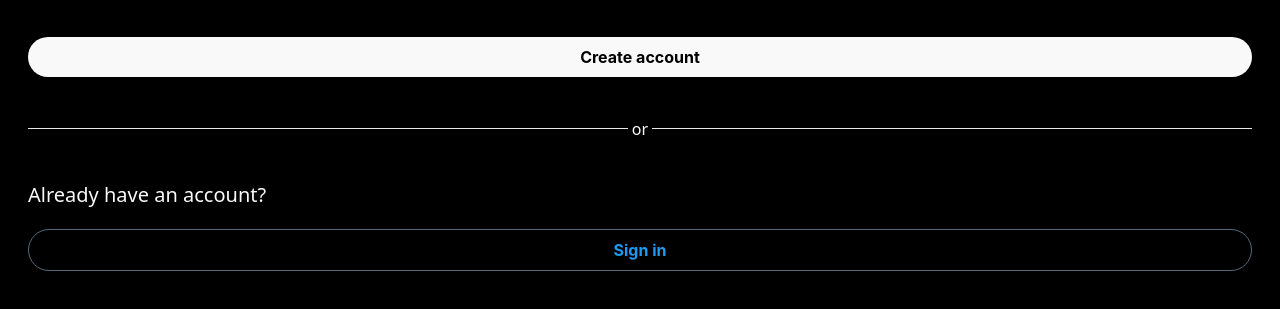
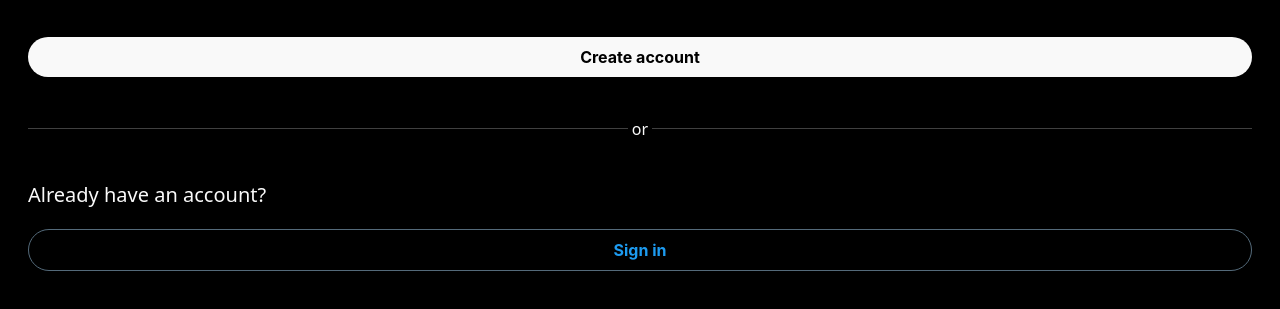
Before and after one commit to 100x-Engineers/layouts-assignment-rohit-patil18, a website: page src/login/index.html in a window 1280 px wide. Shown: the part 329-638 px from the top of the page. Drawn offline with Linux system fonts and the light colour scheme.

Commit message:
hr color change

```diff
--- a/src/login/index.html
+++ b/src/login/index.html
@@ -27,9 +27,9 @@
           </a>
         </div>
         <div class="flex items-center gap-1">
-          <hr class="w-full" />
+          <hr class="w-full border-neutral-700" />
           <p class="text-base">or</p>
-          <hr class="w-full" />
+          <hr class="w-full border-neutral-700" />
         </div>
         <div class="flex flex-col gap-5">
           <p class="font-medium text-xl">Already have an account?</p>
```
